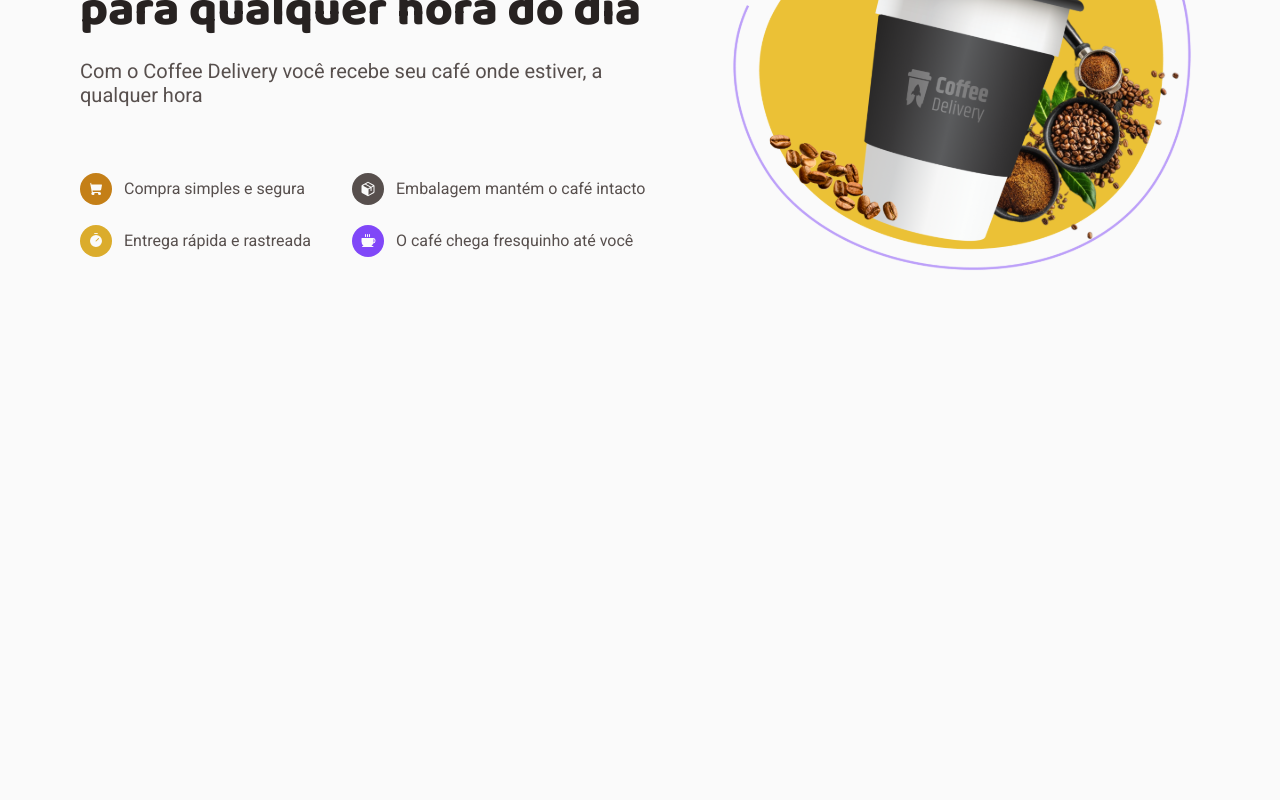
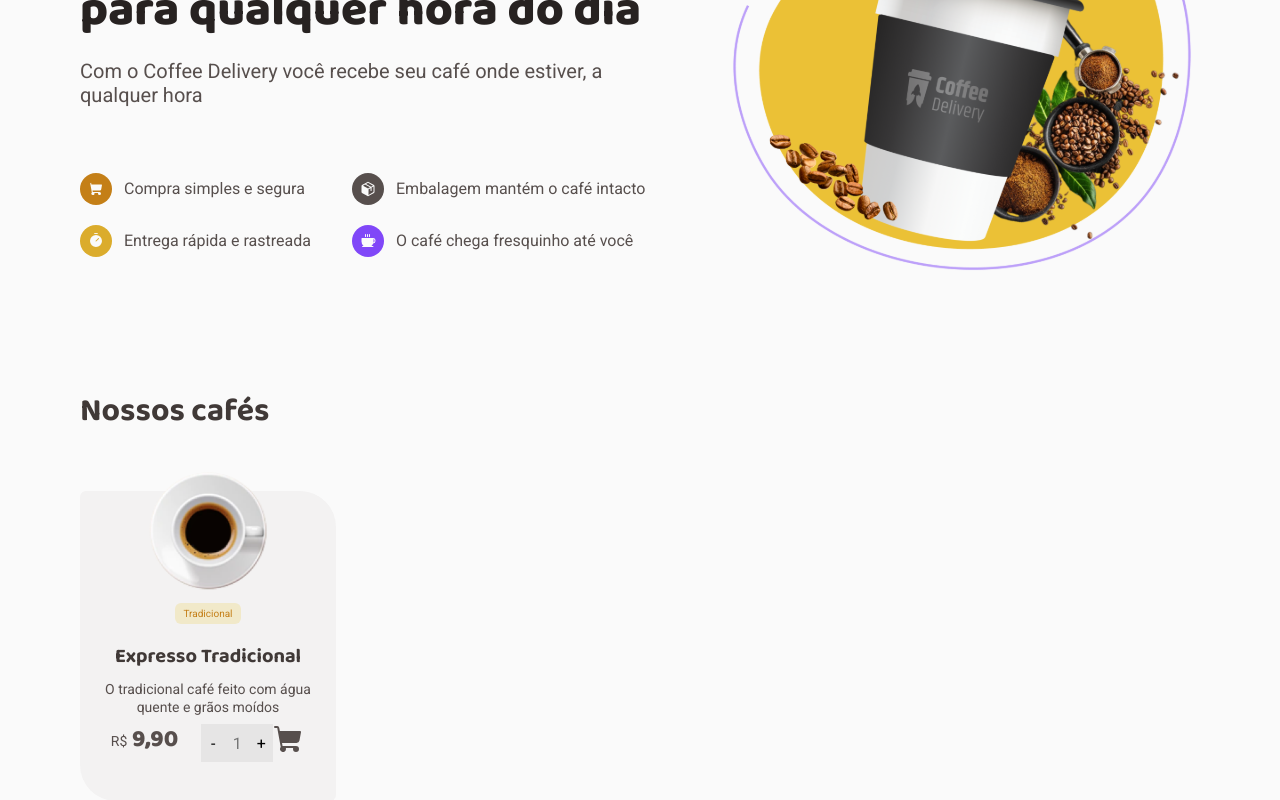
Before and after one commit to kleberfreire/coffee-delivery, a React (Vite) app: page / in a window 1280 px wide. Shown: the part 280-1080 px from the top of the page. Before the commit the page ends 800 px from the top, so only its background shows below. Built offline with nearby package versions, Linux system fonts and the light colour scheme.

Commit message:
iniciando coffee itens

```diff
--- a/src/components/Main/index.tsx
+++ b/src/components/Main/index.tsx
@@ -1,10 +1,10 @@
 import { Coffee, Package, ShoppingCart, Timer } from 'phosphor-react'
 import mainCoffee from '../../assets/main-coffee.svg'
-import { InforContainer, WhapperContainer } from './styles'
+import { InforContainer, WrapperContainer } from './styles'
 
 export function Main() {
   return (
-    <WhapperContainer>
+    <WrapperContainer>
       <InforContainer>
         <h1>Encontre o café perfeito para qualquer hora do dia</h1>
         <p>
@@ -28,6 +28,6 @@ export function Main() {
         </ul>
       </InforContainer>
       <img src={mainCoffee} alt="" />
-    </WhapperContainer>
+    </WrapperContainer>
   )
 }
--- a/src/components/Main/styles.ts
+++ b/src/components/Main/styles.ts
@@ -1,6 +1,6 @@
 import styled from 'styled-components'
 
-export const WhapperContainer = styled.div`
+export const WrapperContainer = styled.div`
   max-width: 70rem;
   width: 100%;
   margin: 0 auto;
--- /dev/null
+++ b/src/pages/Home/CooffeItem/index.tsx
@@ -0,0 +1,37 @@
+import { ShoppingCart } from 'phosphor-react'
+import {
+  ActionsContainer,
+  AmountCoffee,
+  QtdContainer,
+  Tag,
+  WrapperContainer,
+} from './style'
+
+import coffeeTradicional from '../../../assets/coffees/coffee-tradicional.svg'
+
+export function CoffeeItem() {
+  return (
+    <WrapperContainer>
+      <img
+        src={coffeeTradicional}
+        alt="imagem café tradicional em uma xícara"
+      />
+      <div>
+        <Tag>Tradicional</Tag>
+      </div>
+      <h2>Expresso Tradicional</h2>
+      <p>O tradicional café feito com água quente e grãos moídos</p>
+      <ActionsContainer>
+        <AmountCoffee>
+          <span>R$</span> 9,90
+        </AmountCoffee>
+        <QtdContainer>
+          <button>-</button>
+          <input type="number" placeholder="1" max="99" min="1" />
+          <button>+</button>
+        </QtdContainer>
+        <ShoppingCart size={32} weight="fill" />
+      </ActionsContainer>
+    </WrapperContainer>
+  )
+}
--- /dev/null
+++ b/src/pages/Home/CooffeItem/style.ts
@@ -0,0 +1,97 @@
+import styled from 'styled-components'
+
+export const WrapperContainer = styled.div`
+  width: 16rem;
+  height: 19.375rem;
+  border-radius: 6px 36px 6px 36px;
+  background: ${(props) => props.theme['base-card']};
+  display: flex;
+  align-items: center;
+  flex-direction: column;
+  & > img {
+    margin-top: -1.25rem;
+    width: 7.5rem;
+  }
+
+  h2 {
+    margin-top: 1rem;
+    font-family: 'Baloo 2', cursive;
+    font-size: ${(props) => props.theme['title-s']};
+    color: ${(props) => props.theme['base-subtitle']};
+  }
+
+  p {
+    text-align: center;
+    margin: 0.5rem 1.25rem;
+    font-size: ${(props) => props.theme['text-regular-s']};
+    line-height: 130%;
+  }
+`
+
+export const Tag = styled.span`
+  display: block;
+  margin-top: 0.75rem;
+  padding: 0.25rem 0.5rem;
+  border-radius: 6px;
+
+  font-size: 0.625rem;
+  line-height: 130%;
+
+  background: ${(props) => props.theme['yellow-light']};
+  color: ${(props) => props.theme['yellow-dark']};
+`
+
+export const ActionsContainer = styled.div`
+  display: flex;
+`
+
+export const AmountCoffee = styled.span`
+  font-family: 'Baloo 2', cursive;
+  font-size: ${(props) => props.theme['title-m']};
+  font-weight: 800;
+  line-height: 130%;
+  & > span {
+    font-family: 'Roboto', sans-serif;
+    font-size: ${(props) => props.theme['text-regular-s']};
+    line-height: 130%;
+    font-weight: 400;
+  }
+  margin-right: 1.4375rem;
+`
+export const QtdContainer = styled.div`
+  width: 4.5rem;
+  height: 2.375rem;
+  background: ${(props) => props.theme['base-button']};
+
+  display: flex;
+  align-items: center;
+  justify-content: space-around;
+
+  button {
+    background: none;
+    border: none;
+    width: 1.3rem;
+    height: 100%;
+    cursor: pointer;
+    /* outline: 0; */
+  }
+
+  & > input[type='number'] {
+    width: 1.3rem;
+    height: 100%;
+    -moz-appearance: textfield;
+    border: none;
+    background: transparent;
+    text-align: center;
+  }
+
+  & > input[type='number']:focus {
+    background: #fff;
+  }
+
+  & > input[type='number']::-webkit-outer-spin-button,
+  input[type='number']::-webkit-inner-spin-button {
+    -webkit-appearance: none;
+    margin: 0;
+  }
+`
--- a/src/pages/Home/index.tsx
+++ b/src/pages/Home/index.tsx
@@ -1,9 +1,15 @@
 import { Main } from '../../components/Main'
+import { CoffeeItem } from './CooffeItem'
+import { CoffeesWrapperContainer } from './styles'
 
 export function Home() {
   return (
     <>
       <Main />
+      <CoffeesWrapperContainer>
+        <h2>Nossos cafés</h2>
+        <CoffeeItem />
+      </CoffeesWrapperContainer>
     </>
   )
 }
--- /dev/null
+++ b/src/pages/Home/styles.ts
@@ -0,0 +1,13 @@
+import styled from 'styled-components'
+export const CoffeesWrapperContainer = styled.section`
+  max-width: 70rem;
+  width: 100%;
+  margin: 6.75rem auto;
+
+  & > h2 {
+    font-family: 'Baloo 2', cursive;
+    font-size: ${(props) => props.theme['title-l']};
+    color: ${(props) => props.theme['base-subtitle']};
+    margin-bottom: 3.375rem;
+  }
+`
```
Also changed, not shown: src/assets/coffees/coffee-tradicional.svg (added).
